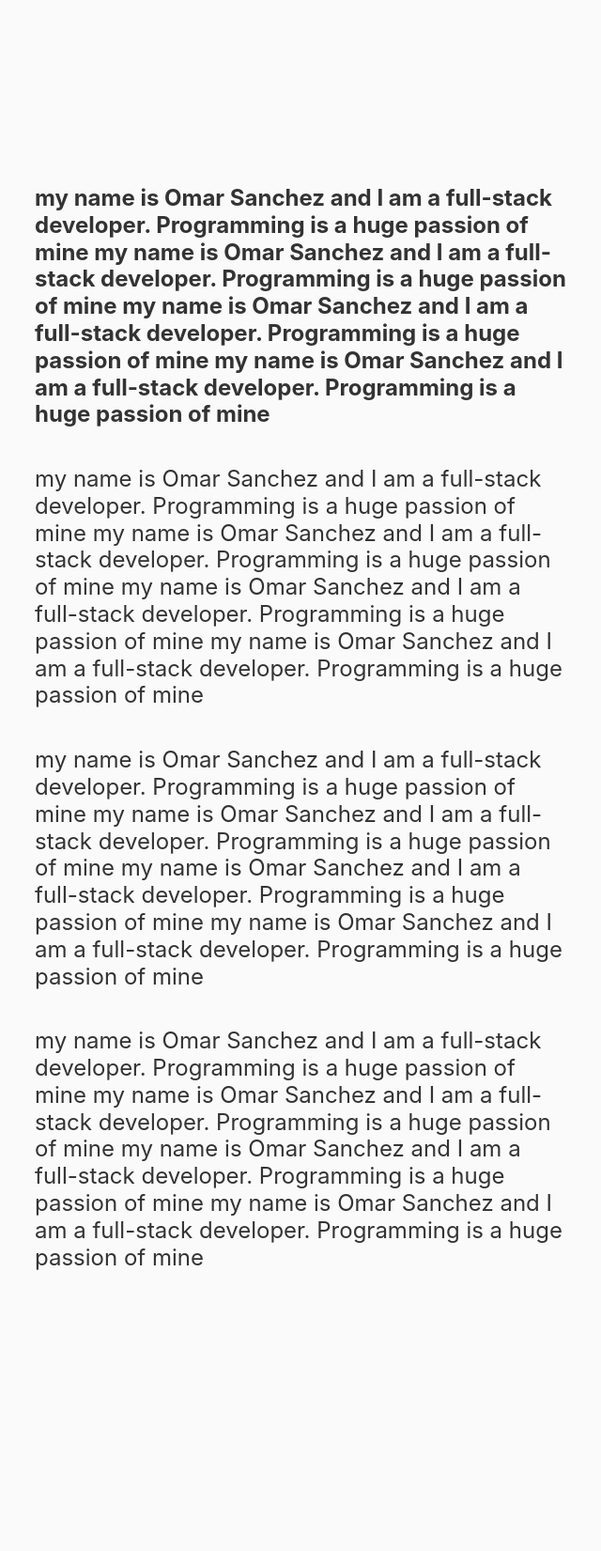
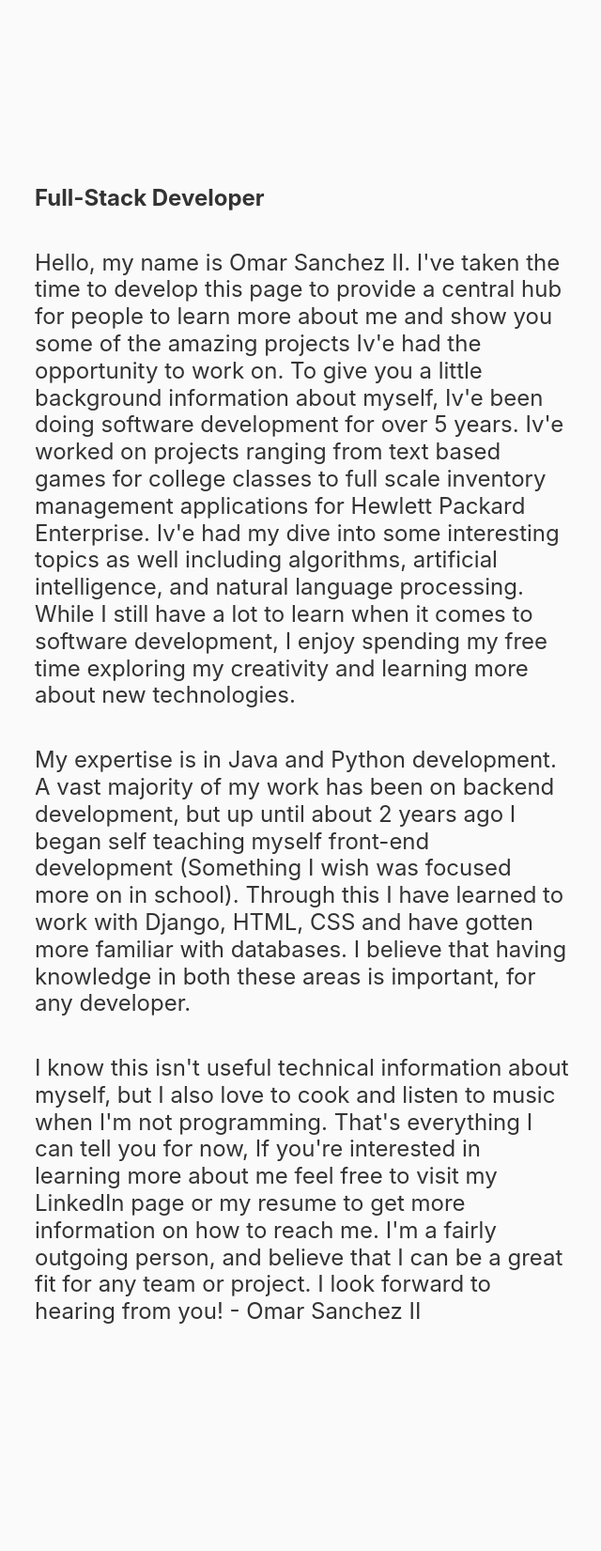
Before and after one commit to Osanchez/PortfolioWebsite, a Django app: page /about/ in a window 1280 px wide. Shown: the part 699-2350 px from the top of the page at 94% size, without its empty margins (618-1258 px from the left). Before the commit the page ends 2051 px from the top, so only its background shows below. Run offline with Django 3.2, Linux system fonts and the light colour scheme; parts of the project's set-up code (start-up, migrations or seed data) failed here and were passed over; some libraries are stand-ins or nearby versions.

Commit message:
changed the about me template with more useful information.

```diff
--- a/blog/templates/blog/about.html
+++ b/blog/templates/blog/about.html
@@ -71,31 +71,38 @@
                 <div class="col-md-6">
                     <div class="about">
                             <p class="wow fadeInLeft" data-wow-duration="1s"><strong>
-                                my name is Omar Sanchez and I am a full-stack developer. Programming is a huge passion of mine
-                                my name is Omar Sanchez and I am a full-stack developer. Programming is a huge passion of mine
-                                my name is Omar Sanchez and I am a full-stack developer. Programming is a huge passion of mine
-                                my name is Omar Sanchez and I am a full-stack developer. Programming is a huge passion of mine
+                                Full-Stack Developer
                             </strong></p>
 
                             <p class="wow fadeInRight" data-wow-duration="1s">
-                                my name is Omar Sanchez and I am a full-stack developer. Programming is a huge passion of mine
-                                my name is Omar Sanchez and I am a full-stack developer. Programming is a huge passion of mine
-                                my name is Omar Sanchez and I am a full-stack developer. Programming is a huge passion of mine
-                                my name is Omar Sanchez and I am a full-stack developer. Programming is a huge passion of mine
+                                Hello, my name is Omar Sanchez II. I've taken the time to develop this page to provide a
+                                central hub for people to learn more about me
+                                and show you some of the amazing projects Iv'e had the opportunity to work on.
+                                To give you a little background information about myself, Iv'e been doing software development
+                                for over 5 years. Iv'e worked on projects ranging from text based games for
+                                college classes to full scale inventory management applications for Hewlett Packard Enterprise.
+                                Iv'e had my dive into some interesting topics as well including algorithms, artificial intelligence,
+                                and natural language processing. While I still have a lot to learn when it comes to software
+                                development, I enjoy spending my free time exploring my creativity and learning more about
+                                new technologies.
                             </p>
 
                             <p class="wow fadeInLeft" data-wow-duration="1s">
-                                my name is Omar Sanchez and I am a full-stack developer. Programming is a huge passion of mine
-                                my name is Omar Sanchez and I am a full-stack developer. Programming is a huge passion of mine
-                                my name is Omar Sanchez and I am a full-stack developer. Programming is a huge passion of mine
-                                my name is Omar Sanchez and I am a full-stack developer. Programming is a huge passion of mine
+                                My expertise is in Java and Python development. A vast majority of my work has been on
+                                backend development, but up until about 2 years ago I began self teaching myself
+                                front-end development (Something I wish was focused more on in school).
+                                Through this I have learned to work with Django, HTML, CSS and have gotten more familiar with
+                                databases. I believe that having knowledge in both these areas is important, for any developer.
+
                             </p>
 
-                            <p class="wow fadeInRight" data-wow-duration="1s">
-                                my name is Omar Sanchez and I am a full-stack developer. Programming is a huge passion of mine
-                                my name is Omar Sanchez and I am a full-stack developer. Programming is a huge passion of mine
-                                my name is Omar Sanchez and I am a full-stack developer. Programming is a huge passion of mine
-                                my name is Omar Sanchez and I am a full-stack developer. Programming is a huge passion of mine
+                            <p class="wow fadeInLeft" data-wow-duration="1s">
+                                I know this isn't useful technical information about myself, but I also love to cook and listen
+                                to music when I'm not programming. That's everything I can tell you for now, If you're
+                                interested in learning more about me feel free to visit my LinkedIn page or my resume to
+                                get more information on how to reach me. I'm a fairly outgoing person, and believe that
+                                I can be a great fit for any team or project. I look forward to hearing from you!
+                                - Omar Sanchez II
                             </p>
                     </div>
                 </div>
```
